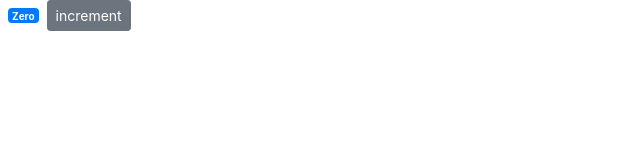
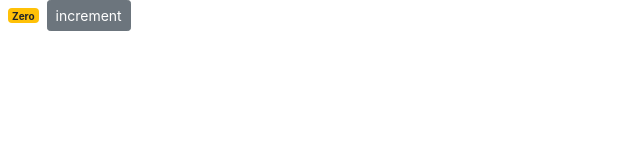
Before and after one commit to asima-chowdhury/counter-app, a React (Create React App) app: page / in a window 1280 px wide. Shown: the top 160 px of the page, without its empty margins (0-640 px from the left). Built offline with nearby package versions, Linux system fonts and the light colour scheme.

Commit message:
rendering classes dynamically

```diff
--- a/src/components/counter.jsx
+++ b/src/components/counter.jsx
@@ -5,30 +5,23 @@ class counter extends Component {
         count: 0
     }
 
-    styles = {
-        fontSize: 20,
-        fontWeight: 'bold',
-    };
-
     render() {
         return (
             <div>
-                {/* <span>{this.state.count}</span> */}
-                {/* <span style={this.styles} className="badge badge-primary m-2">
-                    {this.formatCount()}
-                </span>  */}
-
-                <span style={{ fontSize: 10 }} className="badge badge-primary m-2">{this.formatCount()}</span>
+               <span style={{ fontSize: 10 }} className={this.getBadgeClasses()}>{this.formatCount()}</span>
                 <button className="btn btn-secondary btn-sm">increment</button>
             </div>
         );
     }
 
+    getBadgeClasses() {
+        let classes  = "badge m-2 badge-";
+        classes += this.state.count === 0 ? "warning" : "primary";
+        return classes;
+    }
+
     formatCount() {
-
-        // return this.state.count === 0 ? 'Zero' : this.state.count;
         const { count } = this.state;
-        // return count === 0 ? <h2>Zero</h2> : count;
         return count === 0 ? 'Zero' : count;
 
     }
```
